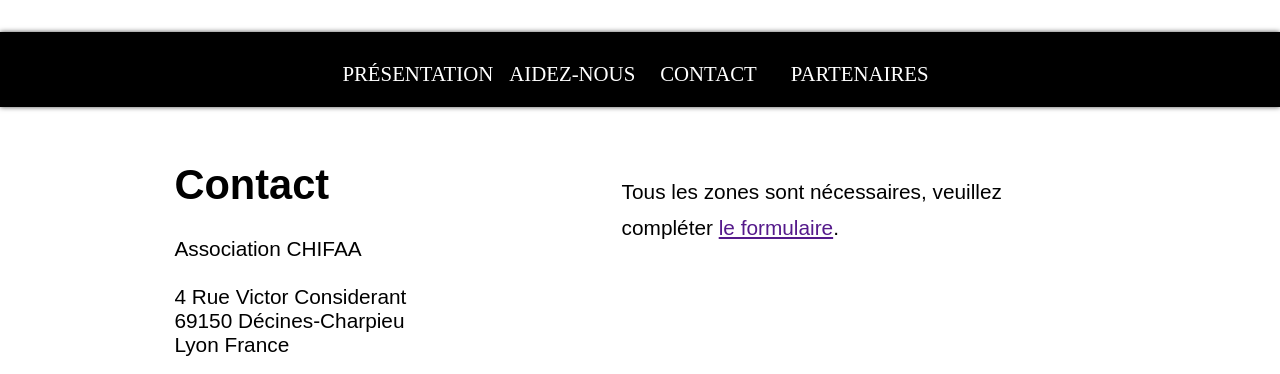
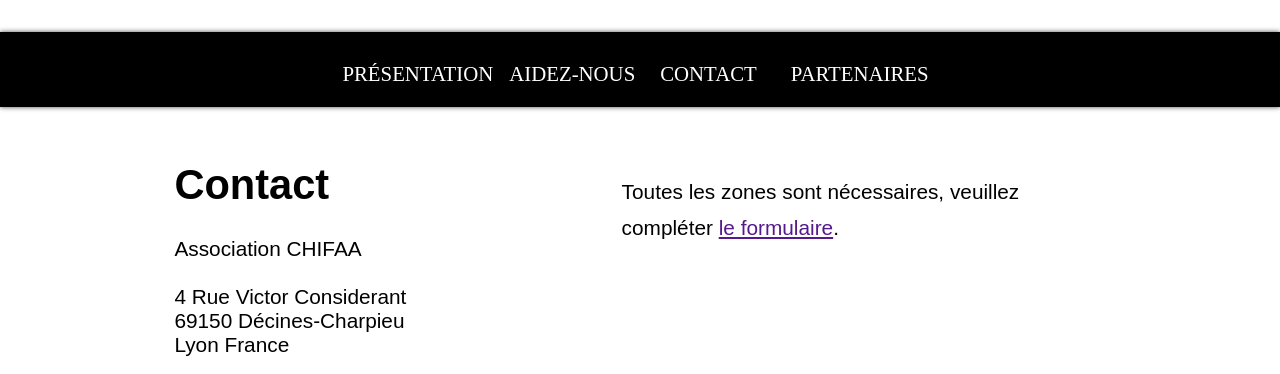
Before and after one commit to RighiSarah/ProjetIntegr-M1, a PHP site: page /contact.php?action=1 in a window 1280 px wide. Shown: the top 374 px of the page. Run offline with PHP 8.4, Linux system fonts and the light colour scheme; data that the repository does not hold is empty; some libraries are stand-ins or nearby versions.

Commit message:
Update contact.php

```diff
--- a/projet_int/contact.php
+++ b/projet_int/contact.php
@@ -87,7 +87,7 @@
 
                         if (($name=="")||($email=="")||($message==""))
                             {
-                                echo "Tous les zones sont nécessaires, veuillez compléter <a href=\"\">le formulaire</a>.";
+                                echo "Toutes les zones sont nécessaires, veuillez compléter <a href=\"\">le formulaire</a>.";
                             }
                         else
                             {
```
